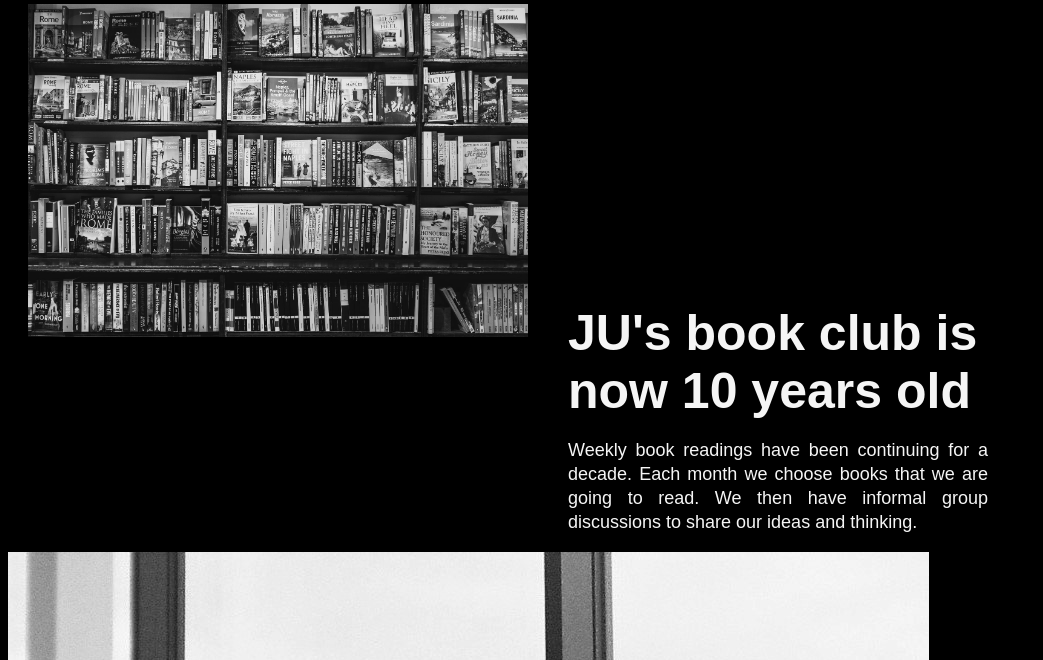
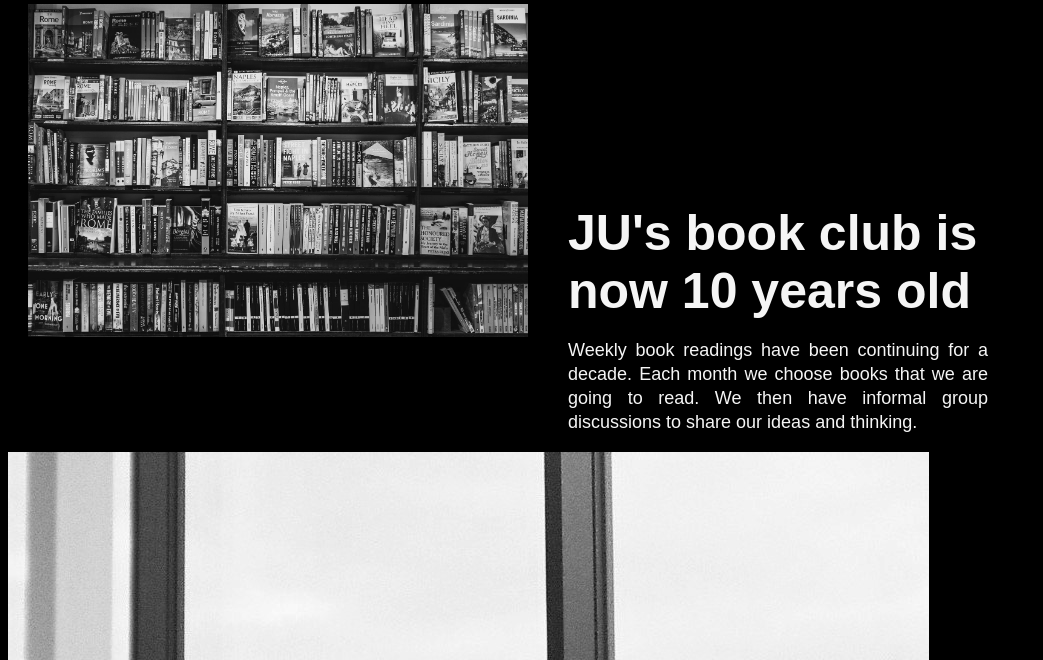
Before and after one commit to georgeandgin/Lab1, a PHP site: page /about.php in a window 1280 px wide. Shown: the part 274-934 px from the top of the page, without its empty margins (0-1043 px from the left). Run offline with PHP 8.4, Linux system fonts and the light colour scheme; data that the repository does not hold is empty.

Commit message:
about margins

```diff
--- a/Lab1/css/output.css
+++ b/Lab1/css/output.css
@@ -148,7 +148,7 @@ footer {
   font-size: 50px;
   font-weight: 600;
   margin-bottom: 0px;
-  margin-top: 300px;
+  margin-top: 200px;
 }
 
 .profileimg {
--- a/Lab1/css/output.scss
+++ b/Lab1/css/output.scss
@@ -147,7 +147,7 @@ footer {
   font-size: 50px;
   font-weight: 600;
   margin-bottom: 0px;
-  margin-top: 300px;
+  margin-top: 200px;
 }
 
 .profileimg {
```
